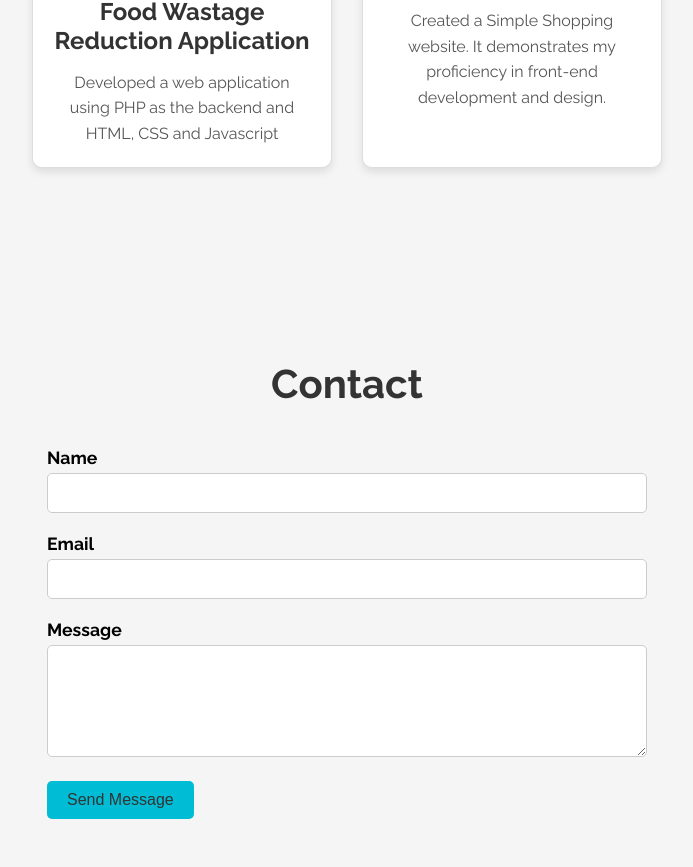
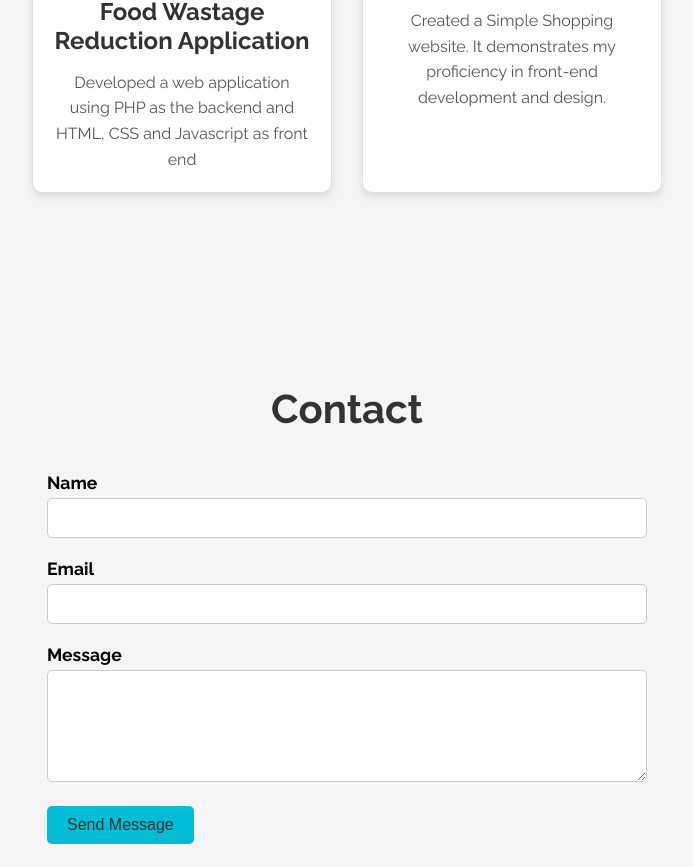
Before and after one commit to sharmila360/portfolio, a plain HTML site: page index.html in a window 1280 px wide. Shown: the part 2569-3436 px from the top of the page, without its empty margins (293-986 px from the left). Drawn offline with Linux system fonts and the light colour scheme.

Commit message:
Update index.html

```diff
--- a/index.html
+++ b/index.html
@@ -586,8 +586,7 @@ section.about-section p {
             <div class="project-card">
                 <img src="pro1.PNG" alt="no img" srcset="">
                 <h3>Food Wastage Reduction Application</h3>
-                <p>Developed a web
-                    application using PHP as the backend and HTML, CSS and Javascript</p>
+                <p>Developed a web application using PHP as the backend and HTML, CSS and Javascript as front end</p>
             </div>
             <div class="project-card">
                 <img src="pro2.png" alt="no img" srcset="">
```
